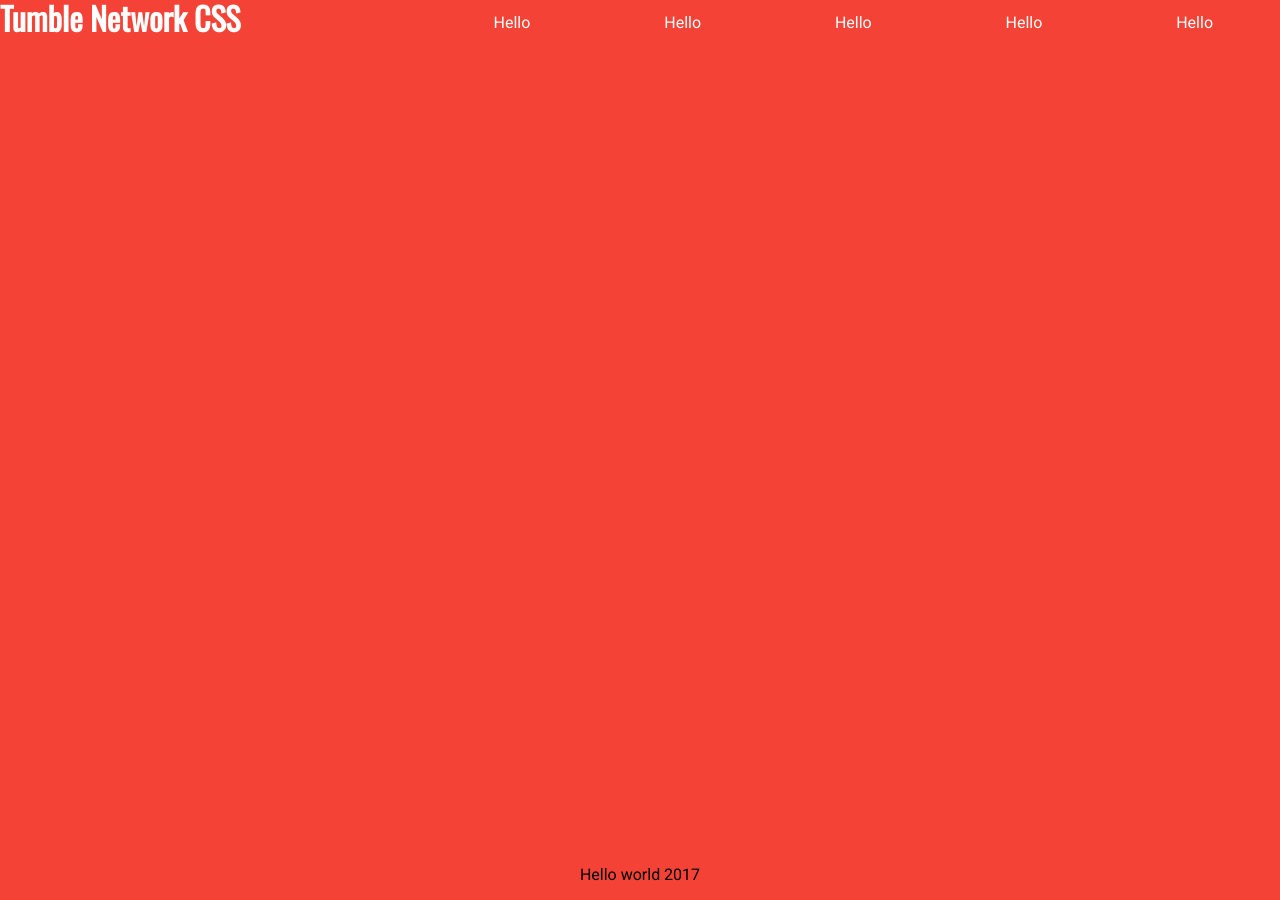
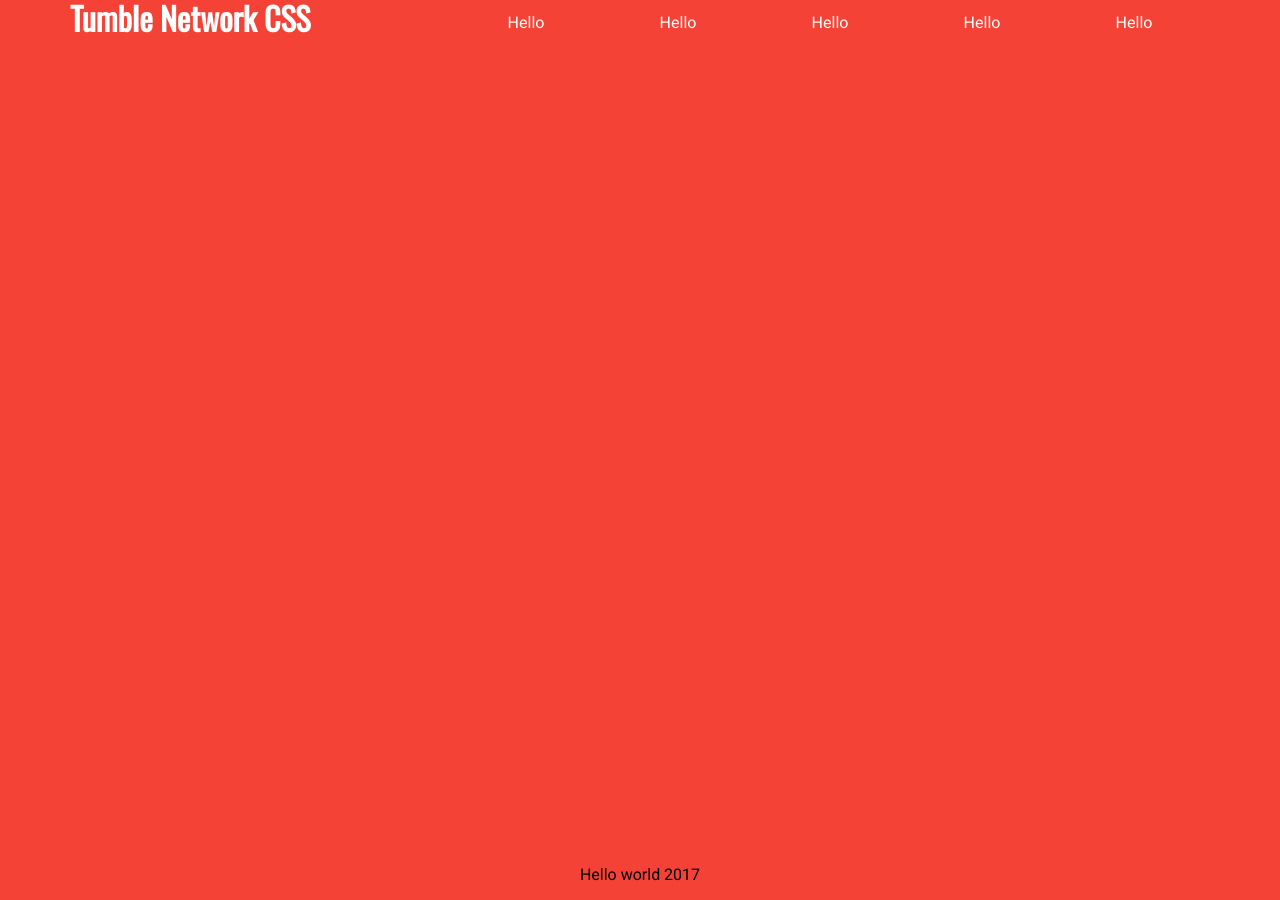
Before and after one commit to tumblenet/tumblenet-css, a Jekyll site: the page built from index.html, in a window 1280 px wide. Built offline with Jekyll 4.4.1, drawn with Linux system fonts in a browser that asks for light colours.

Commit message:
Update main.html

```diff
--- a/_layouts/main.html
+++ b/_layouts/main.html
@@ -3,7 +3,7 @@ layout: default
 ---
 <header class="tn-header">
   <div class="tn-row"></div>
-  <div class="tn-row">
+  <div class="tn-row tn-container">
     <h1 class="tn-col-1-3 tn-text-white">{{ site.title }}</h1>
     <nav class="tn-col-2-3">
       <ul class="tn-row tn-nav">
```
